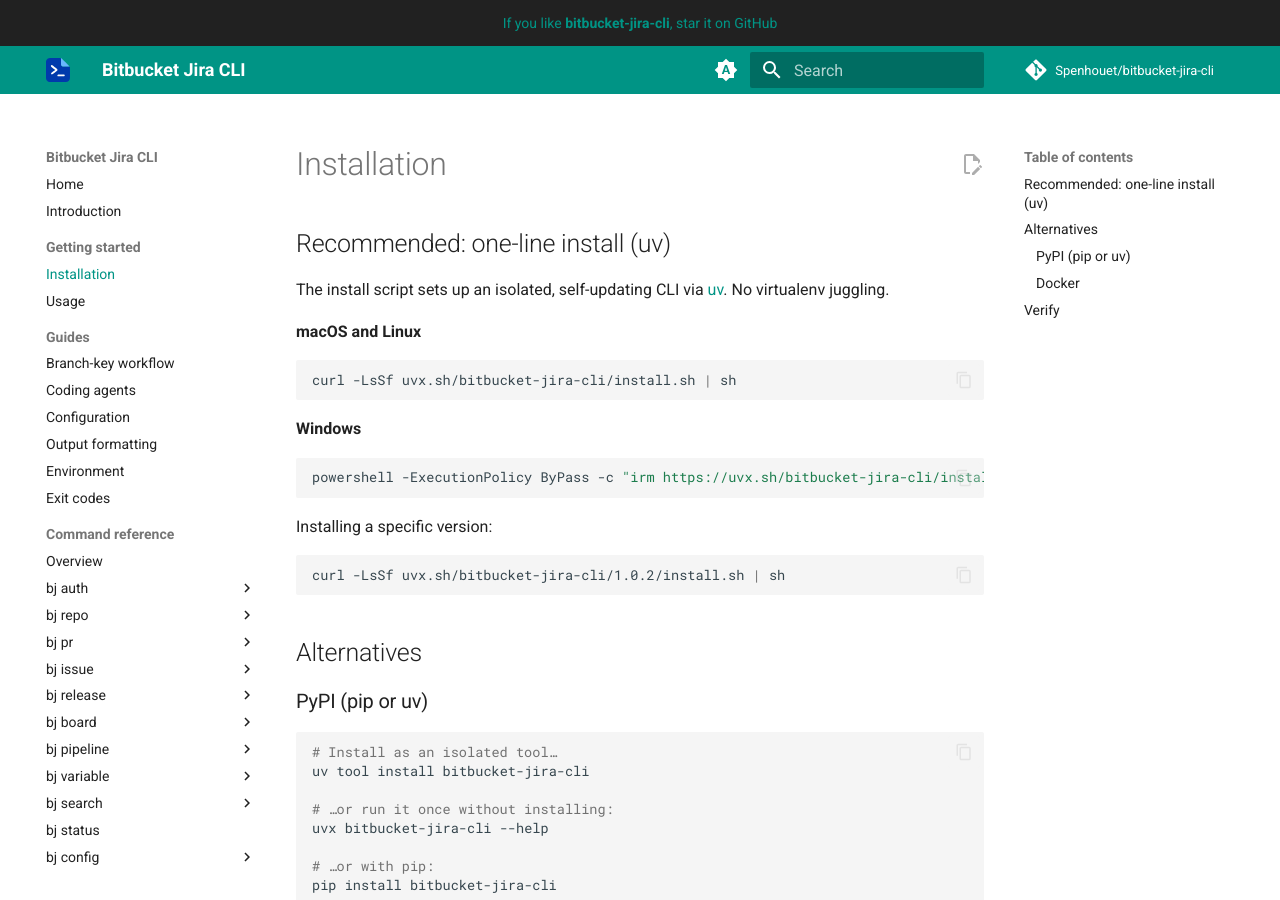
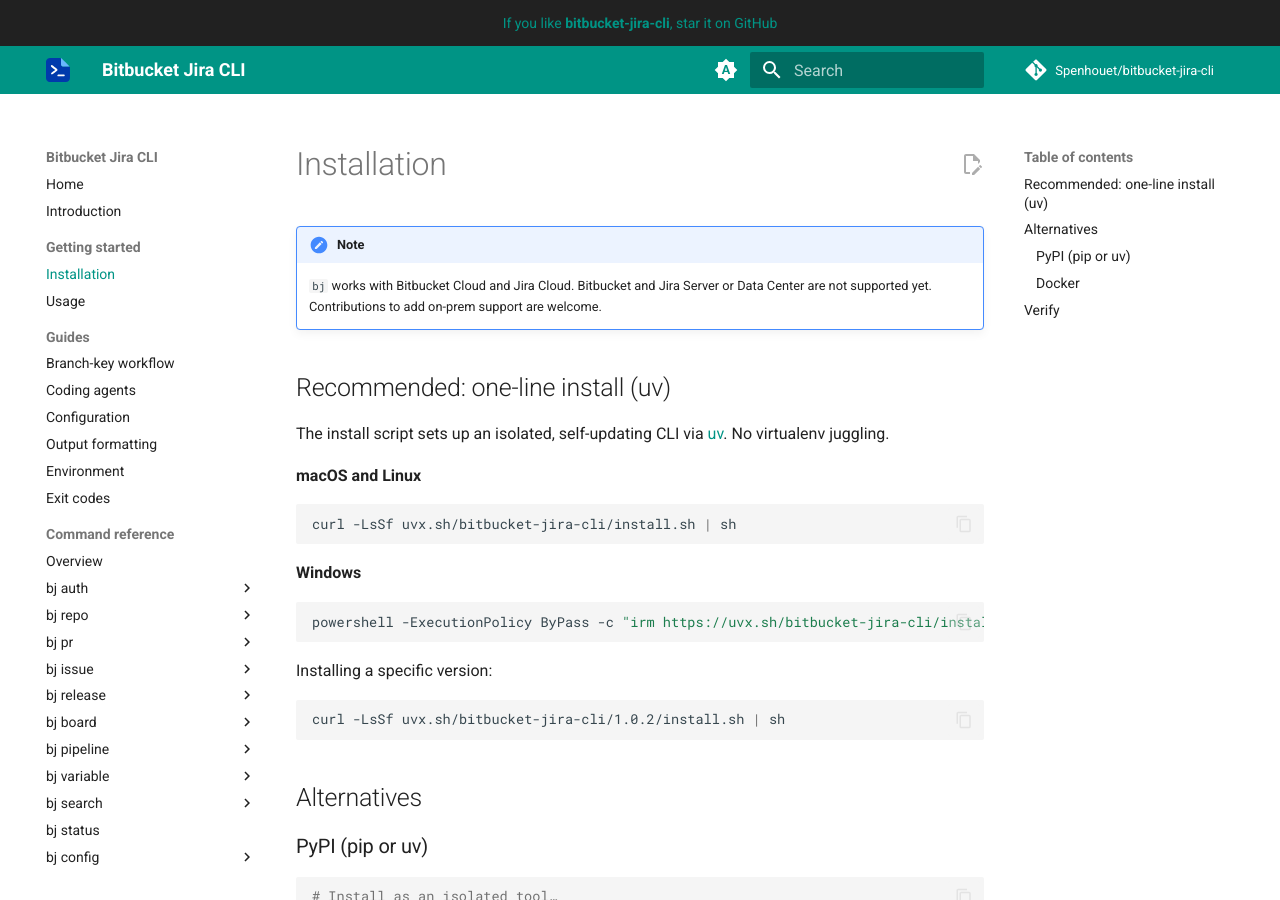
Before and after one commit to Spenhouet/bitbucket-jira-cli, an MkDocs documentation site: the page built from docs/installation.md, in a window 1280 px wide and 900 px high. Built offline with MkDocs 1.6.1 and Material for MkDocs 9.7.7, drawn with Linux system fonts in a browser that asks for light colours; comment, search, counter and statistics services are not loaded.

Commit message:
docs: state Cloud-only support (no Server/Data Center yet)
Add a clear Cloud-only note to the README (Requirements), the docs intro and
installation pages, the configuration guide, and the generated reference root:
bj works with Bitbucket Cloud and Jira Cloud; Server and Data Center are not
supported yet, and contributions to add on-prem support are welcome.

```diff
--- a/docs/installation.md
+++ b/docs/installation.md
@@ -3,6 +3,11 @@
 ---
 
 # Installation
+
+!!! note
+    `bj` works with Bitbucket Cloud and Jira Cloud. Bitbucket and Jira Server or
+    Data Center are not supported yet. Contributions to add on-prem support are
+    welcome.
 
 ## Recommended: one-line install (uv)
 
```
Also changed, not shown: README.md (+6 -0 lines), docs/guides/configuration.md (+3 -0 lines), docs/intro.md (+4 -0 lines), docs/reference/index.md (+1 -1 lines), 1 other file.
